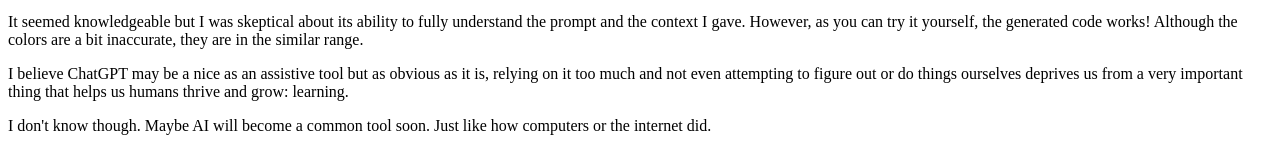
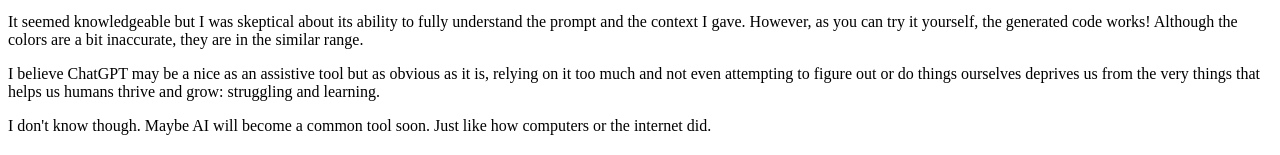
Before and after one commit to 22nokcha/exercise-7-8, a plain HTML site: page index.html in a window 1280 px wide. Shown: the part 272-427 px from the top of the page. Drawn offline with Linux system fonts and the light colour scheme.

Commit message:
update text

```diff
--- a/index.html
+++ b/index.html
@@ -54,7 +54,7 @@
     </p>
     <p>I believe ChatGPT may be a nice as an assistive tool but as obvious as it is,
         relying on it too much and not even attempting to figure out or do things ourselves
-        deprives us from a very important thing that helps us humans thrive and grow: learning.
+        deprives us from the very things that helps us humans thrive and grow: struggling and learning.
     </p>
     <p> I don't know though. Maybe AI will become a common tool soon.
         Just like how computers or the internet did.
```
